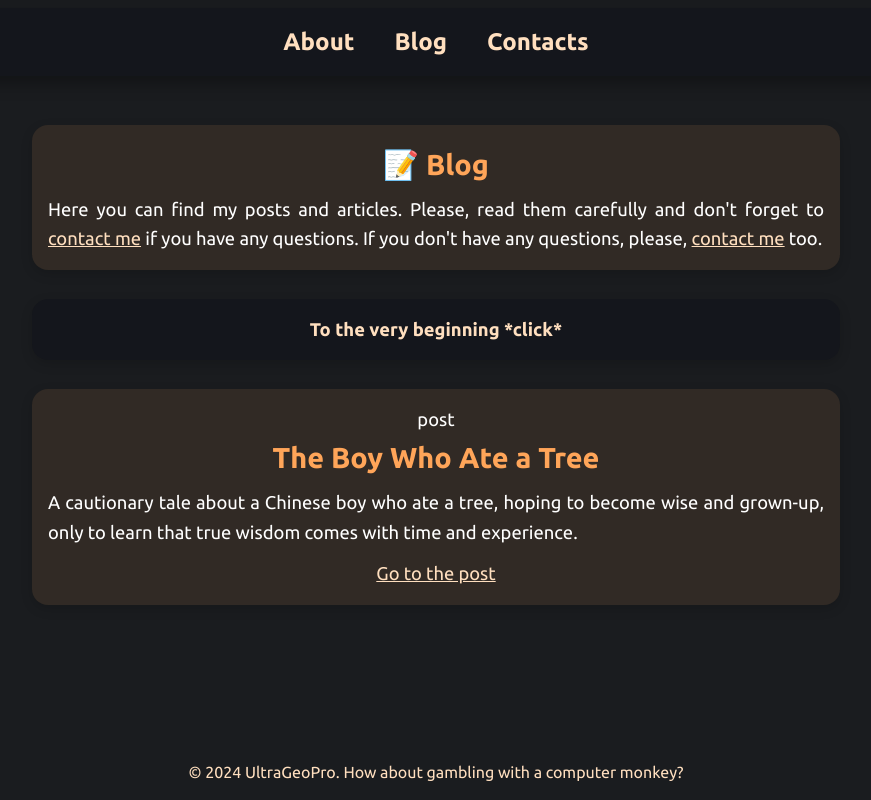
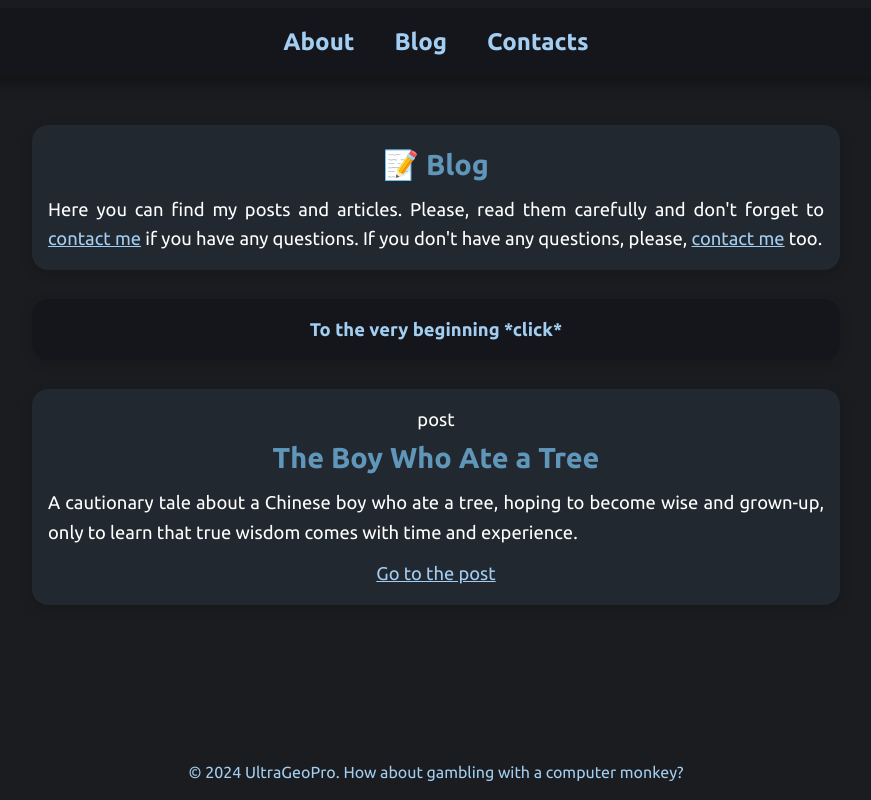
Before and after one commit to ultrageopro/ultrageosite, an Astro site: page /blog in a window 1280 px wide. Shown: the whole page, without its empty margins (204-1075 px from the left). Built offline with nearby package versions, Linux system fonts and the light colour scheme; Astro itself is replaced by a stand-in of ours.

Commit message:
feat: colors

```diff
--- a/src/components/UnderButton.astro
+++ b/src/components/UnderButton.astro
@@ -26,11 +26,16 @@ const { text, href } = Astro.props;
     font-size: clamp(1rem, 1.5vh + 0.5vw, 1.5rem);
     border-radius: 16px;
     box-shadow: 0 4px 12px rgba(0, 0, 0, 0.15);
-    transition: background-color 0.3s, box-shadow 0.3s;
+    transition: transform 0.2s ease, box-shadow 0.2s ease, background-color 0.3s;
   }
 
   .under-button:hover {
-    background-color: rgb(var(--accent-dark));
-    box-shadow: 0 6px 15px rgba(0, 0, 0, 0.2);
+    transform: translateY(-4px);
+    box-shadow: 0 8px 16px rgba(0, 0, 0, 0.2);
+  }
+
+  .under-button:active {
+    transform: translateY(2px);
+    box-shadow: 0 4px 12px rgba(0, 0, 0, 0.15);
   }
 </style>
--- a/src/layouts/Layout.astro
+++ b/src/layouts/Layout.astro
@@ -48,10 +48,10 @@ const { title, description } = Astro.props;
 
 <style is:global>
 	:root {
-		--accent: 255, 165, 89;
-		--accent-light: 255, 223, 191;
-		--accent-dark: 204, 108, 37;
-		--accent-light-hover: 255, 209, 108;
+		--accent: 96, 150, 186;
+		--accent-light: 163, 206, 241;
+		--accent-dark: 39, 76, 119;
+		--accent-light-hover: 231, 236, 239;
 		--button-background: 20, 22, 28;
 		--accent-gradient: linear-gradient(
 			45deg,
--- a/src/pages/index.astro
+++ b/src/pages/index.astro
@@ -41,7 +41,7 @@ import SuperBlock from '../components/SuperBlock.astro';
 		-webkit-text-fill-color: transparent;
 		background-size: 400%;
 		background-position: 0%;
-		animation: gradient-animation 5s infinite cubic-bezier(0.86, 0, 0.07, 1);
+		animation: gradient-animation 5s infinite cubic-bezier(0.165, 0.84, 0.44, 1);
 	}
 
 	/* Beautiful animation	 */
```
